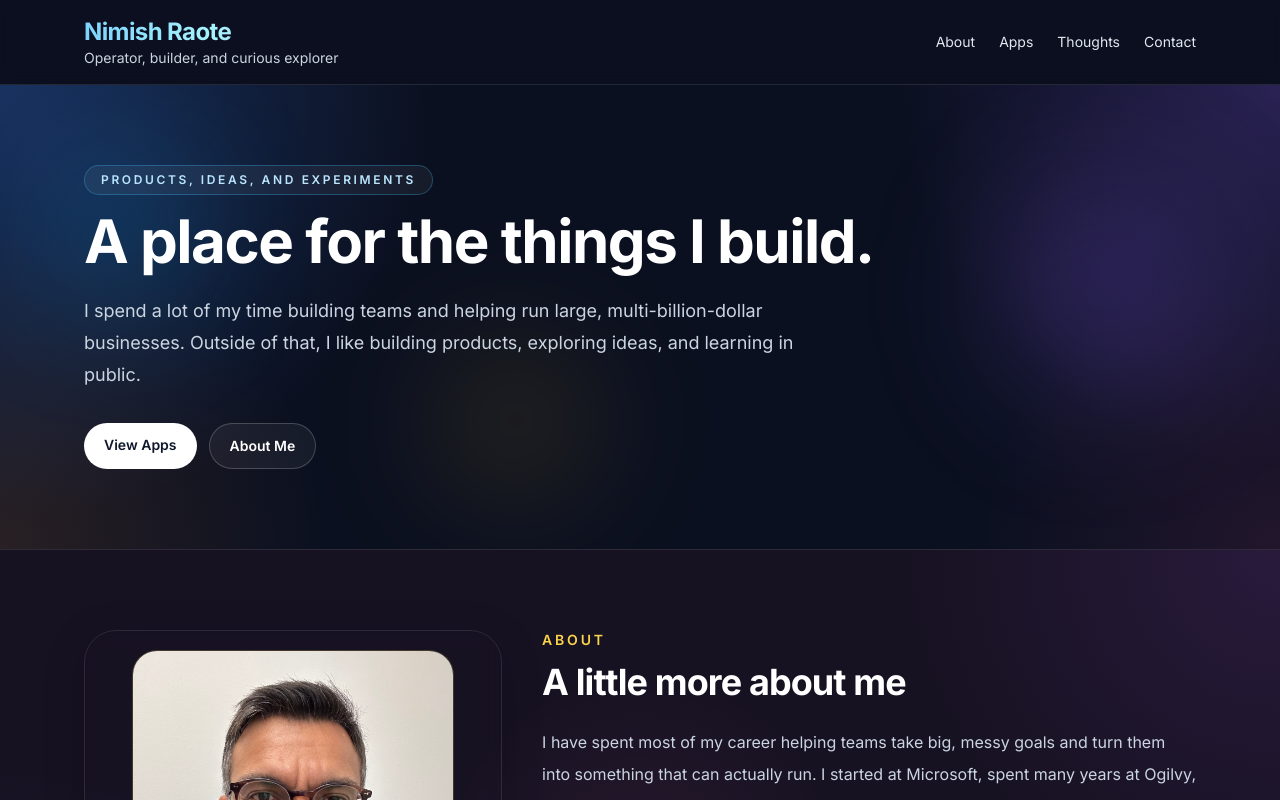
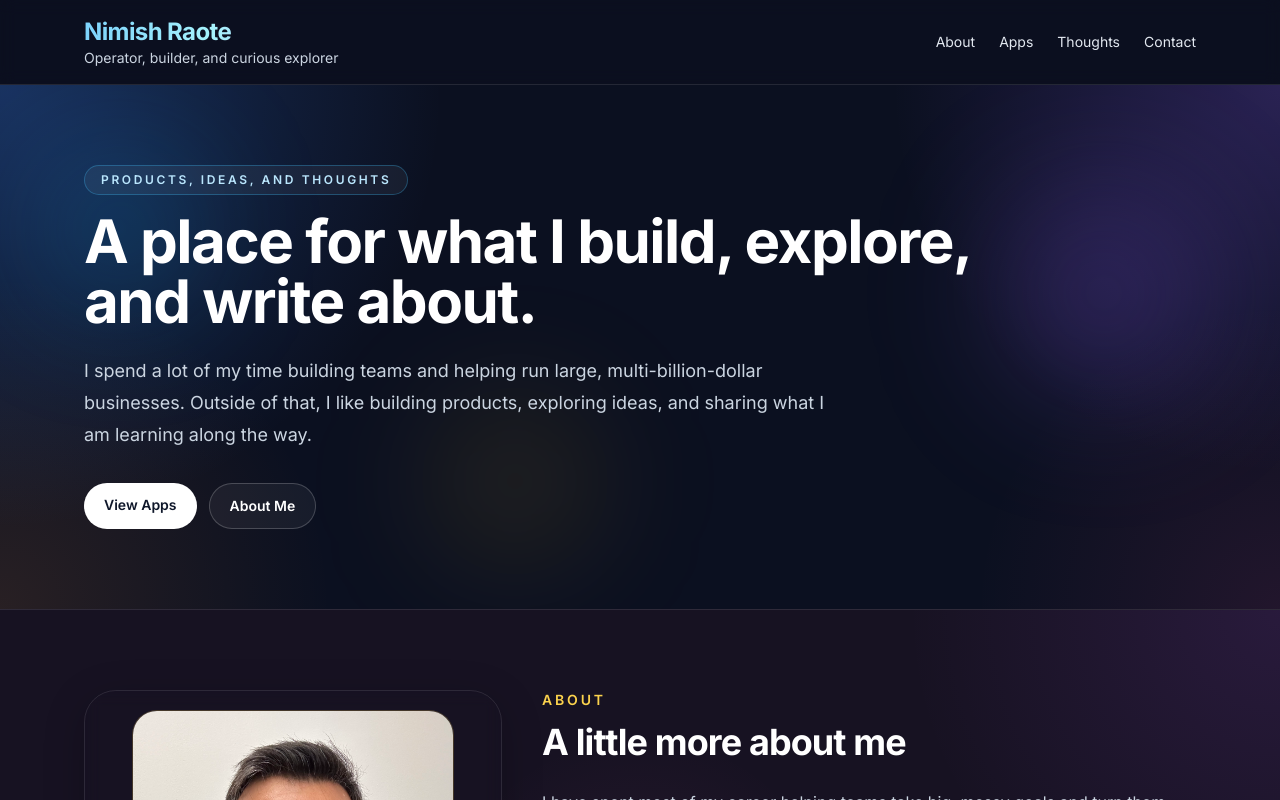
Before and after one commit to nimishraote/nimishraote-site, a Next.js app: page / in a window 1280 px wide. Shown: the top 800 px of the page. Built offline with nearby package versions, Linux system fonts and the light colour scheme.

Commit message:
Refine homepage positioning

```diff
--- a/components/site-shell.tsx
+++ b/components/site-shell.tsx
@@ -96,16 +96,17 @@ export function SiteShell() {
         <div className="relative mx-auto max-w-6xl px-5 pb-20 pt-16 sm:pt-20">
           <div className="max-w-4xl">
             <div className="mb-4 inline-flex rounded-full border border-sky-400/30 bg-white/5 px-4 py-1.5 text-xs font-semibold uppercase tracking-[0.22em] text-sky-200">
-              Products, ideas, and experiments
+              Products, ideas, and thoughts
             </div>
 
             <h1 className="max-w-4xl text-4xl font-bold tracking-tight text-white sm:text-5xl md:text-6xl">
-              A place for the things I build.
+              A place for what I build, explore, and write about.
             </h1>
 
             <p className="mt-6 max-w-3xl text-lg leading-8 text-slate-300">
               I spend a lot of my time building teams and helping run large, multi-billion-dollar
-              businesses. Outside of that, I like building products, exploring ideas, and learning in public.
+              businesses. Outside of that, I like building products, exploring ideas, and sharing what I am
+              learning along the way.
             </p>
 
             <div className="mt-8 flex flex-wrap gap-3">
```
